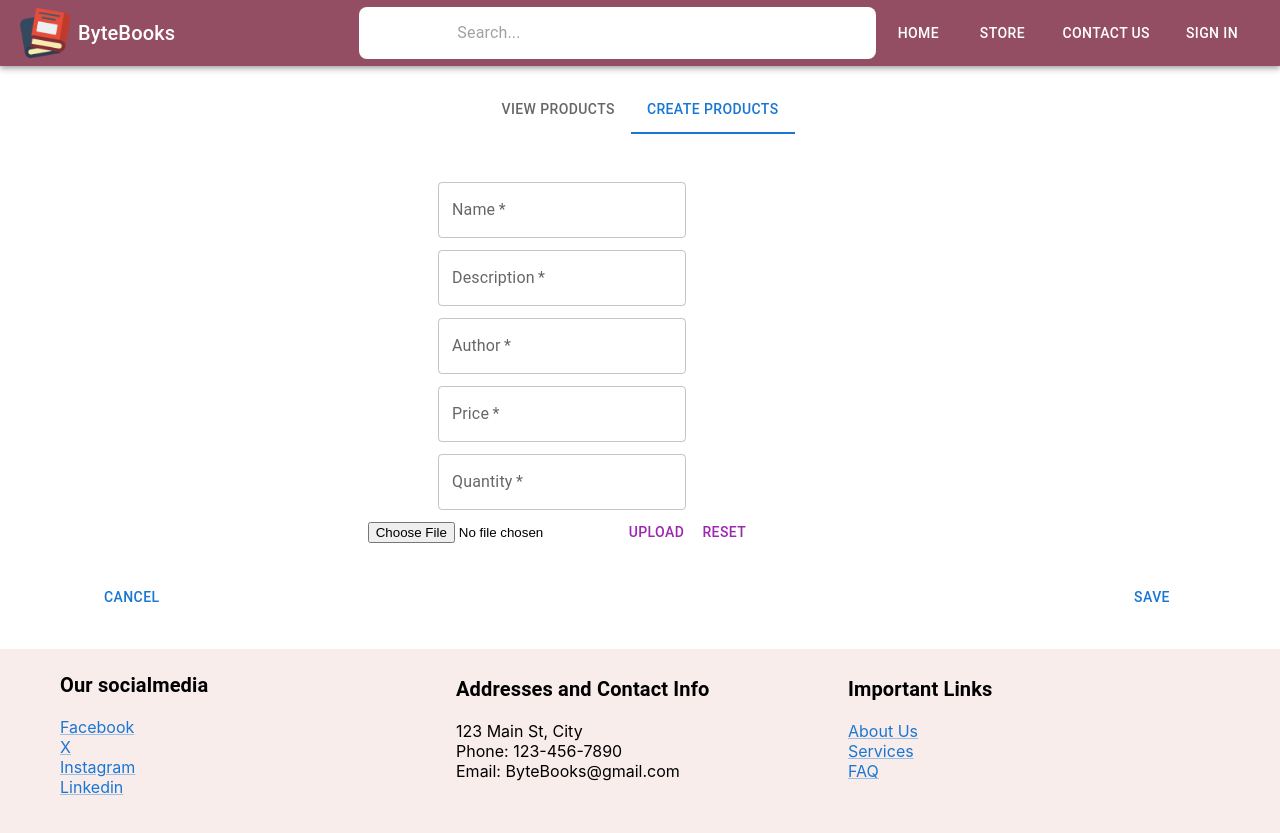
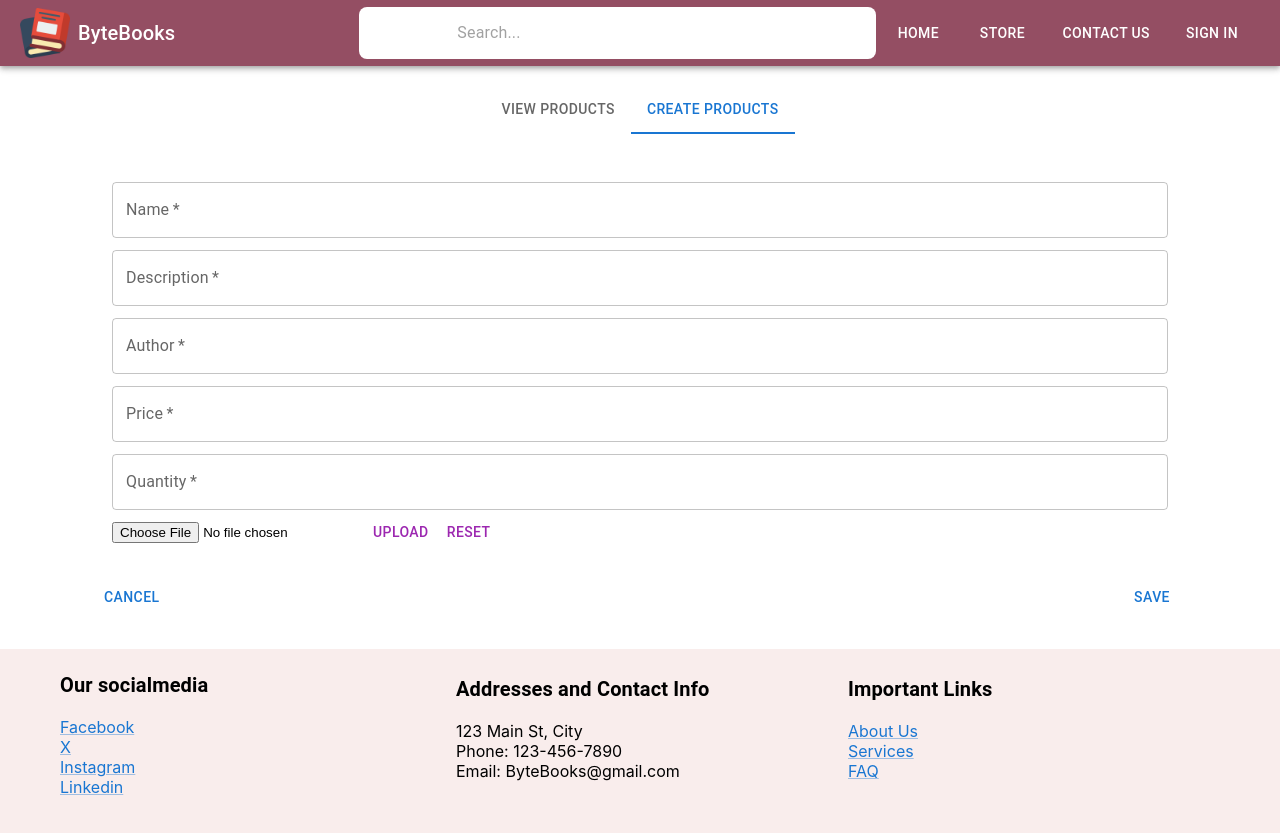
Before and after one commit to Mostafa-Elshahawy/Byte-Books, a React (Create React App) app in the folder byte-books-frontend/: page /Admin in a window 1280 px wide. Both pictures are taken after a click on the tab "CREATE PRODUCTS". Built offline with nearby package versions, Linux system fonts and the light colour scheme; no server answers.

Commit message:
fixed a styling issue

```diff
--- a/byte-books-frontend/src/components/DialogBox.js
+++ b/byte-books-frontend/src/components/DialogBox.js
@@ -47,12 +47,12 @@ const DialogBox = ({open,handleCloseDialog,handleSave})=> {
 
     return (
         <DialogContent open={open} onClose={handleCloseDialog} >
-        <DialogContent style={{width:'900px', display: 'flex', flexDirection: 'column', alignItems: 'center', justifyContent: 'center'}}>
-            <TextField required margin='dense'  id="name"           label="Name"        type="text"    onChange={handleChange}/>
-            <TextField required margin='dense'  id='description'    label='Description' type='text'    onChange={handleChange}/>
-            <TextField required margin='dense'  id ='author'        label='Author'      type='text'    onChange={handleChange}/>
-            <TextField required margin='dense'  id='price'          label='Price'       type='number'  onChange={handleChange}/>
-            <TextField required margin='dense'  id='quantity'       label='Quantity'    type='number'  onChange={handleChange}/>
+        <DialogContent >
+            <TextField required fullWidth margin='dense'  id="name"           label="Name"        type="text"    onChange={handleChange}/>
+            <TextField required fullWidth margin='dense'  id='description'    label='Description' type='text'    onChange={handleChange}/>
+            <TextField required fullWidth margin='dense'  id ='author'        label='Author'      type='text'    onChange={handleChange}/>
+            <TextField required fullWidth margin='dense'  id='price'          label='Price'       type='number'  onChange={handleChange}/>
+            <TextField required fullWidth margin='dense'  id='quantity'       label='Quantity'    type='number'  onChange={handleChange}/>
             <ImageUpload onUpload={handleImageUpload} onReset={handleImageReset}/>
         </DialogContent>
         <DialogActions style={{justifyContent:'space-between'}}>
--- a/byte-books-frontend/src/components/EditDialog.js
+++ b/byte-books-frontend/src/components/EditDialog.js
@@ -20,7 +20,7 @@ const EditDialog = ({ open, handleClose, Product, handleSave, handleEdit,handleI
 
 
     return (
-        <Dialog open={open} onClose={handleClose} style={{width: '900px'}} >
+        <Dialog open={open} onClose={handleClose}  >
             <DialogTitle>Edit Product</DialogTitle>
             <DialogContent >
                 <TextField
```
